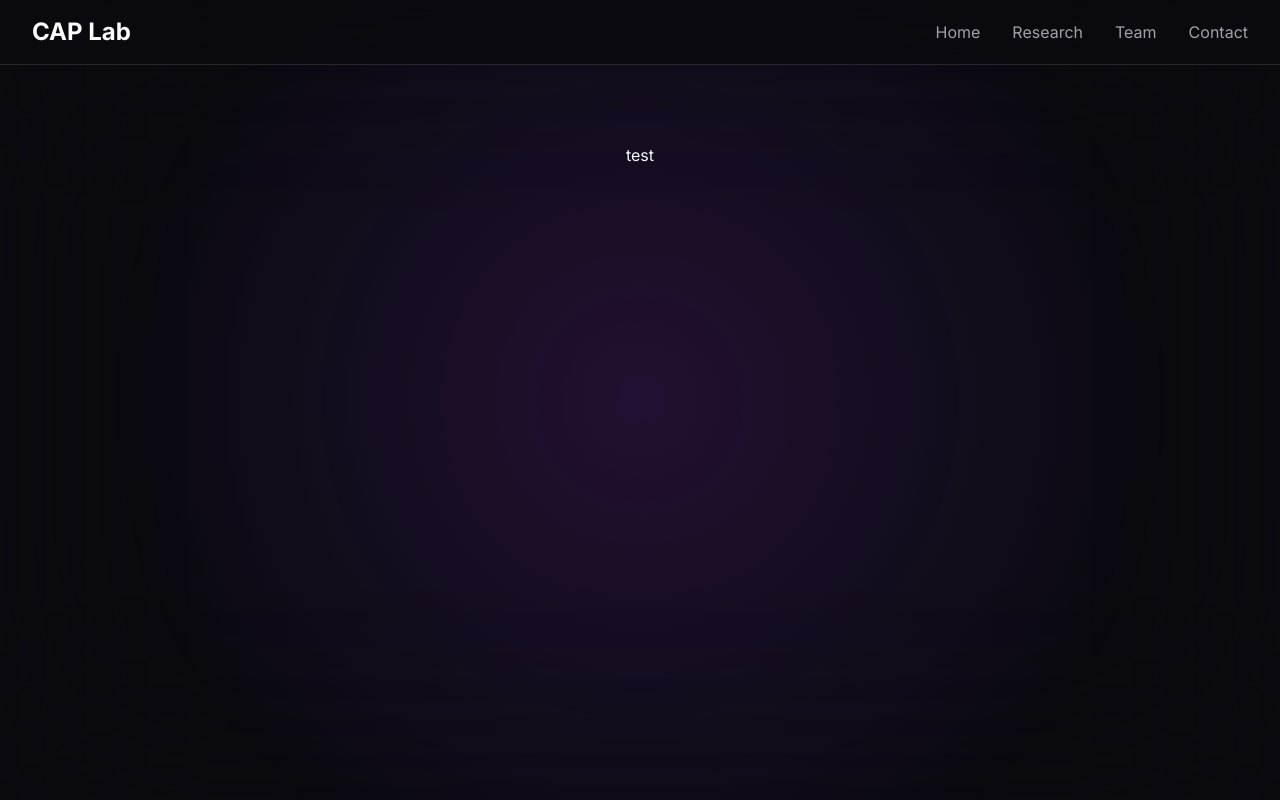
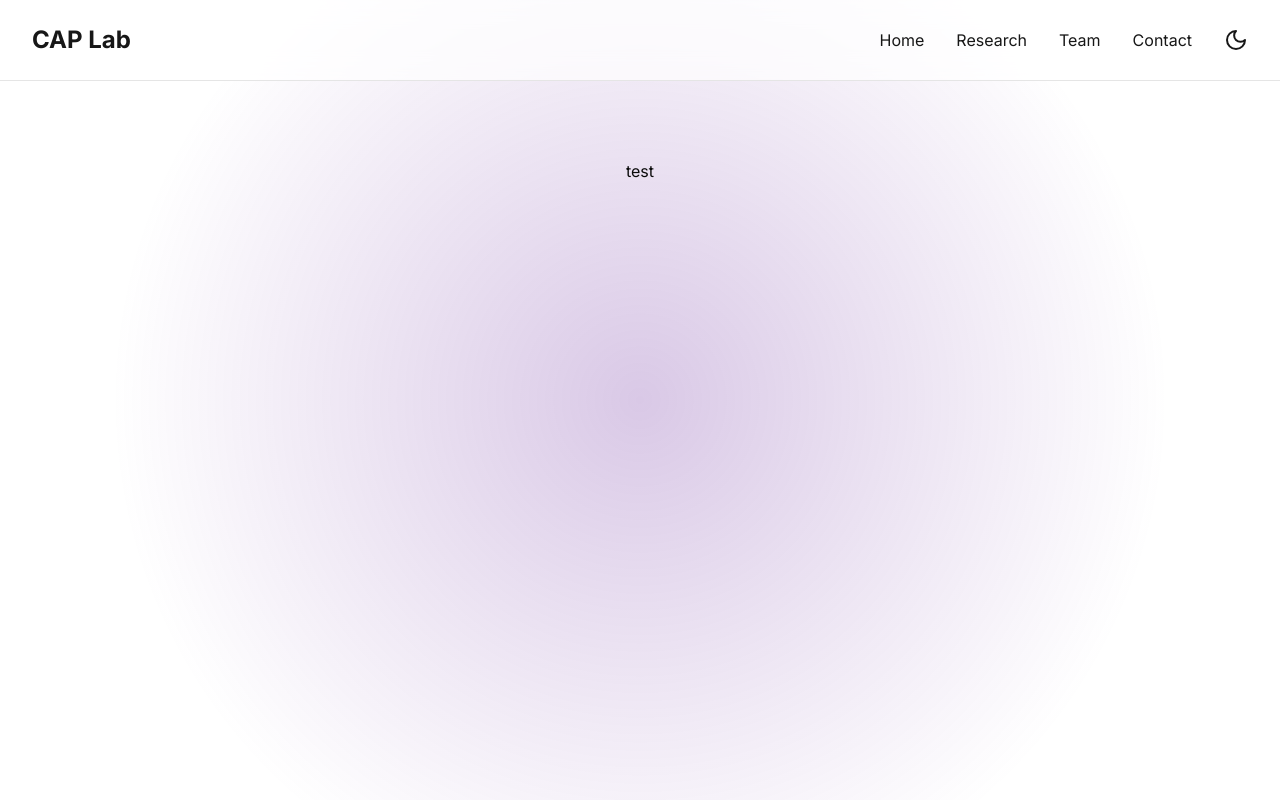
Before and after one commit to CAP-Lab-Union/Union-HCI, a Next.js app: page / in a window 1280 px wide. Shown: the top 800 px of the page. Built offline with nearby package versions, Linux system fonts and the light colour scheme.

Commit message:
Added Theme Switch

```diff
--- a/src/app/globals.css
+++ b/src/app/globals.css
@@ -8,8 +8,6 @@
   --background-end-rgb: 255, 255, 255;
 }
 
-
-/* TODO: Fix white theme support */
 @media (prefers-color-scheme: dark) {
   :root {
     --foreground-rgb: 255, 255, 255;
@@ -18,55 +16,62 @@
   }
 }
 
+/* Please do not touch this part of the code  */
+
 @layer base {
   :root {
-    --background: 0 0% 100%;
-    --foreground: 0 0% 3.9%;
+    --background: 0 0% 100%; /* Light theme background */
+    --foreground: 0 0% 3.9%; /* Light theme text */
+
     --card: 0 0% 100%;
     --card-foreground: 0 0% 3.9%;
     --popover: 0 0% 100%;
     --popover-foreground: 0 0% 3.9%;
-    --primary: 0 0% 9%;
-    --primary-foreground: 0 0% 98%;
-    --secondary: 0 0% 96.1%;
+
+    --primary: 0 0% 9%; /* Light theme primary color */
+    --primary-foreground: 0 0% 98%; /* Light theme primary text */
+    --secondary: 0 0% 96.1%; /* Light theme secondary color */
     --secondary-foreground: 0 0% 9%;
-    --muted: 0 0% 96.1%;
+    --muted: 0 0% 96.1%; /* Light theme muted color */
     --muted-foreground: 0 0% 45.1%;
-    --accent: 0 0% 96.1%;
+    --accent: 0 0% 96.1%; /* Light theme accent color */
     --accent-foreground: 0 0% 9%;
-    --destructive: 0 84.2% 60.2%;
+    --destructive: 0 84.2% 60.2%; /* Light theme destructive color */
     --destructive-foreground: 0 0% 98%;
-    --border: 0 0% 89.8%;
-    --input: 0 0% 89.8%;
-    --ring: 0 0% 3.9%;
-    --chart-1: 12 76% 61%;
+    --border: 0 0% 89.8%; /* Light theme border color */
+    --input: 0 0% 89.8%; /* Light theme input background */
+    --ring: 0 0% 3.9%; /* Light theme focus ring */
+    --chart-1: 12 76% 61%; /* Chart colors for light theme */
     --chart-2: 173 58% 39%;
     --chart-3: 197 37% 24%;
     --chart-4: 43 74% 66%;
     --chart-5: 27 87% 67%;
-    --radius: 0.5rem;
+    --radius: 0.5rem; /* Border radius */
   }
+
   .dark {
-    --background: 240 10% 4%;
-    --foreground: 0 0% 98%;
+    --background: 240 10% 4%; /* Dark theme background */
+    --foreground: 0 0% 98%; /* Dark theme text */
+
     --card: 240 10% 4%;
     --card-foreground: 0 0% 98%;
     --popover: 240 10% 4%;
     --popover-foreground: 0 0% 98%;
-    --primary: 0 0% 98%;
-    --primary-foreground: 0 0% 9%;
-    --secondary: 240 4% 16%;
+
+    --primary: 0 0% 98%; /* Dark theme primary color */
+    --primary-foreground: 0 0% 9%; /* Dark theme primary text */
+    --secondary: 240 4% 16%; /* Dark theme secondary color */
     --secondary-foreground: 0 0% 98%;
-    --muted: 240 4% 16%;
+    --muted: 240 4% 16%; /* Dark theme muted color */
     --muted-foreground: 240 5% 65%;
-    --accent: 240 4% 16%;
+    --accent: 240 4% 16%; /* Dark theme accent color */
     --accent-foreground: 0 0% 98%;
-    --destructive: 0 62.8% 30.6%;
+    --destructive: 0 62.8% 30.6%; /* Dark theme destructive color */
     --destructive-foreground: 0 0% 98%;
-    --border: 240 4% 16%;
-    --input: 240 4% 16%;
-    --ring: 240 5% 65%;
-    --chart-1: 220 70% 50%;
+    --border: 240 4% 16%; /* Dark theme border color */
+    --input: 240 4% 16%; /* Dark theme input background */
+    --ring: 240 5% 65%; /* Dark theme focus ring */
+    --chart-1: 220 70% 50%; /* Chart colors for dark theme */
     --chart-2: 160 60% 45%;
     --chart-3: 30 80% 55%;
     --chart-4: 280 65% 60%;
@@ -78,9 +83,15 @@
   * {
     @apply border-border;
   }
+
   body {
     @apply bg-background text-foreground relative;
+    transition: background-color 0.3s ease, color 0.3s ease;
+    min-height: 100vh;
   }
+
+
+  /* TODO: Change this crap */
   body::before {
     content: '';
     position: fixed;
@@ -88,14 +99,39 @@
     left: 0;
     width: 100%;
     height: 100%;
-    background: radial-gradient(circle at center, rgba(104, 37, 156, 0.25), transparent 70%);
+    background: radial-gradient(
+      circle at center,
+      rgba(104, 37, 156, 0.25),
+      transparent 70%
+    );
     pointer-events: none;
     z-index: -1;
     backdrop-filter: blur(120px);
   }
 }
 
-.header-blur {
+/* Header blur for light mode */
+.header-blur-light {
+  backdrop-filter: blur(12px);
+  background: rgba(255, 255, 255, 0.7);
+  border-bottom: 1px solid hsl(var(--border));
+}
+
+/* Header blur for dark mode */
+.header-blur-dark {
   backdrop-filter: blur(12px);
   background: rgba(10, 10, 15, 0.7);
+  border-bottom: 1px solid hsl(var(--border));
 }
+
+img,
+video {
+  max-width: 100%;
+  height: auto;
+}
+
+
+:focus-visible {
+  outline: 2px solid hsl(var(--ring));
+  outline-offset: 2px;
+}
--- a/src/app/layout.js
+++ b/src/app/layout.js
@@ -12,8 +12,8 @@ export const metadata = {
 
 export default function RootLayout({ children }) {
   return (
-    <html lang="en" className="dark">
-      <body className={`${inter.className} min-h-screen flex flex-col bg-[#0a0a0f]`}>
+    <html lang="en">
+      <body className={`${inter.className} min-h-screen flex flex-col`}>
         <Navbar />
         <main className="flex-grow">
           {children}
--- a/src/app/team/page.js
+++ b/src/app/team/page.js
@@ -4,7 +4,7 @@ const teamMembers = [
   {
     name: 'Shruti Mahajan',
     role: 'Professor',
-    image: '',
+    image: '/team/Shruti.jpeg',
     description: "Mary H. '80 and Richard K. Templeton '80 Assistant Professor of Computer Science",
   },
   {
@@ -42,6 +42,12 @@ const teamMembers = [
     role: 'Research Assistant',
     image: '/team/Natalie.jpeg',
     description: 'Computer Science Major - ASL-Centric User Interfaces',
+  },
+  {
+    name: 'Ayanat Zhumagaliyeva',
+    role: 'Research Assistant',
+    image: '/team/ayanat.jpg',
+    description: 'Augmented Reality, 3D modeling',
   }
 ];
 
@@ -52,7 +58,7 @@ export default function TeamPage() {
       <div className="text-center mb-16">
         <h1 className="text-4xl font-bold text-primary mb-4">Our Team</h1>
         <p className="text-xl text-muted-foreground max-w-2xl mx-auto">
-          Meet our team from different backgrounds and expertise.
+          The tiamse oasmdoasmd oasmd oasd
         </p>
       </div>
 
--- a/src/components/topnbottom/Navbar.jsx
+++ b/src/components/topnbottom/Navbar.jsx
@@ -1,11 +1,12 @@
 'use client';
 
 import Link from 'next/link';
-import { useState } from 'react';
-import { Menu, X } from 'lucide-react';
+import { useState, useEffect } from 'react';
+import { Menu, X, Moon, Sun } from 'lucide-react';
 
 const Header = () => {
   const [isOpen, setIsOpen] = useState(false);
+  const [isDarkMode, setIsDarkMode] = useState(false);
 
   const navigation = [
     { name: 'Home', href: '/' },
@@ -14,10 +15,31 @@ const Header = () => {
     { name: 'Contact', href: '/contact' },
   ];
 
+
+  const toggleDarkMode = () => {
+    const newDarkMode = !isDarkMode;
+    setIsDarkMode(newDarkMode);
+    localStorage.setItem('theme', newDarkMode ? 'dark' : 'light');
+    document.documentElement.classList.toggle('dark', newDarkMode);
+  };
+
+
+  useEffect(() => {
+    const savedTheme = localStorage.getItem('theme');
+    if (savedTheme === 'dark') {
+      setIsDarkMode(true);
+      document.documentElement.classList.add('dark');
+    } else {
+      setIsDarkMode(false);
+      document.documentElement.classList.remove('dark');
+    }
+  }, []);
+
+  // TODO: Really bad way to handle this, need to refactor.
   return (
-    <header className="sticky top-0 z-50 border-b border-border header-blur">
+    <header className={`sticky top-0 z-50 ${isDarkMode ? 'header-blur-dark' : 'header-blur-light'}`}>
       <nav className="mx-auto max-w-7xl px-4 sm:px-6 lg:px-8" aria-label="Top">
-        <div className="flex h-16 items-center justify-between">
+        <div className="flex h-20 items-center justify-between">
           <div className="flex items-center">
             <Link href="/" className="text-2xl font-bold text-primary">
               CAP Lab
@@ -25,20 +47,34 @@ const Header = () => {
           </div>
 
           {/* Desktop Navigation */}
-          <div className="hidden md:flex space-x-8">
+          <div className="hidden md:flex items-center space-x-8">
             {navigation.map((item) => (
               <Link
                 key={item.name}
                 href={item.href}
-                className="text-muted-foreground hover:text-primary transition-colors"
+                className="text-primary hover:text-muted-foreground transition-colors"
               >
                 {item.name}
               </Link>
             ))}
+
+            {/* Theme Toggle Button */}
+            <button
+              onClick={toggleDarkMode}
+              className="text-primary hover:text-muted-foreground  transition-colors"
+            >
+              {isDarkMode ? <Sun size={24} /> : <Moon size={24} />}
+            </button>
           </div>
 
           {/* Mobile Navigation Button */}
-          <div className="md:hidden">
+          <div className="md:hidden flex items-center space-x-4">
+            <button
+              onClick={toggleDarkMode}
+              className="text-primary hover:text-muted-foreground transition-colors"
+            >
+              {isDarkMode ? <Sun size={24} /> : <Moon size={24} />}
+            </button>
             <button
               onClick={() => setIsOpen(!isOpen)}
               className="text-muted-foreground hover:text-primary"
@@ -56,7 +92,7 @@ const Header = () => {
                 <Link
                   key={item.name}
                   href={item.href}
-                  className="text-muted-foreground hover:text-primary transition-colors"
+                  className="text-primary hover:text-muted-foreground transition-colors"
                   onClick={() => setIsOpen(false)}
                 >
                   {item.name}
```
Also changed, not shown: public/team/ayanat.jpg (added), public/team/shruti.jpeg (added).
